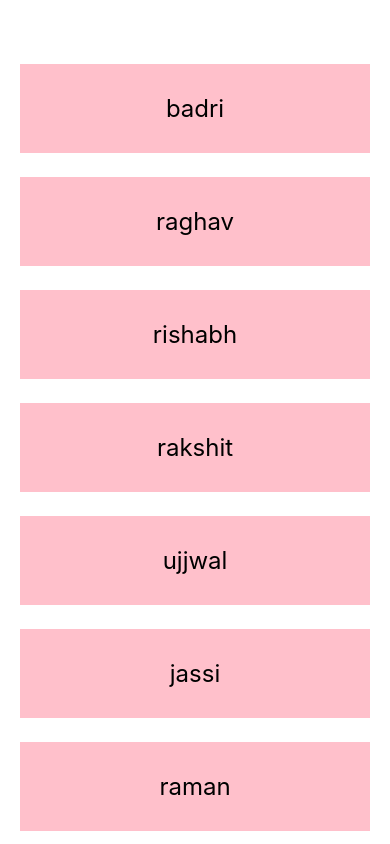
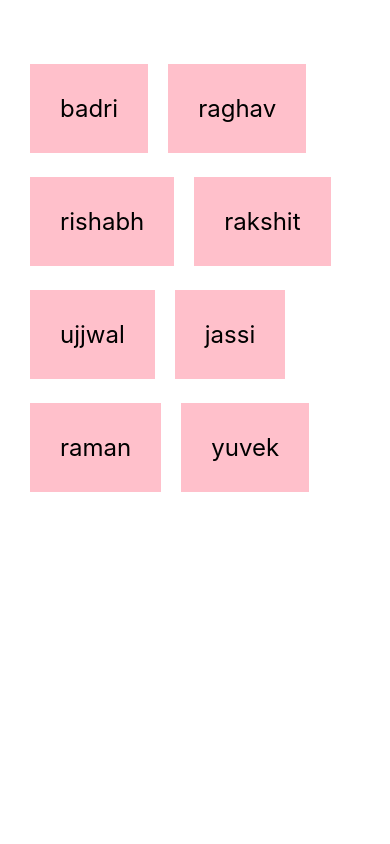
Before and after one commit to Ramanpreet6262/Learning-React-Native, a React Native app in the folder myproject/: screen / in a window 390 px wide. Built offline with nearby package versions, Linux system fonts and the light colour scheme.

Commit message:
added numColumns

```diff
--- a/myproject/App.js
+++ b/myproject/App.js
@@ -18,6 +18,7 @@ export default function App() {
   return (
     <View style={styles.container}>
       <FlatList
+        numColumns={2}
         keyExtractor={item => item.id}
         data={people}
         renderItem={(
@@ -45,6 +46,7 @@ const styles = StyleSheet.create({
     padding: 30,
     backgroundColor: 'pink',
     textAlign: 'center',
-    fontSize: 24
+    fontSize: 24,
+    marginHorizontal: 10
   }
 });
```
